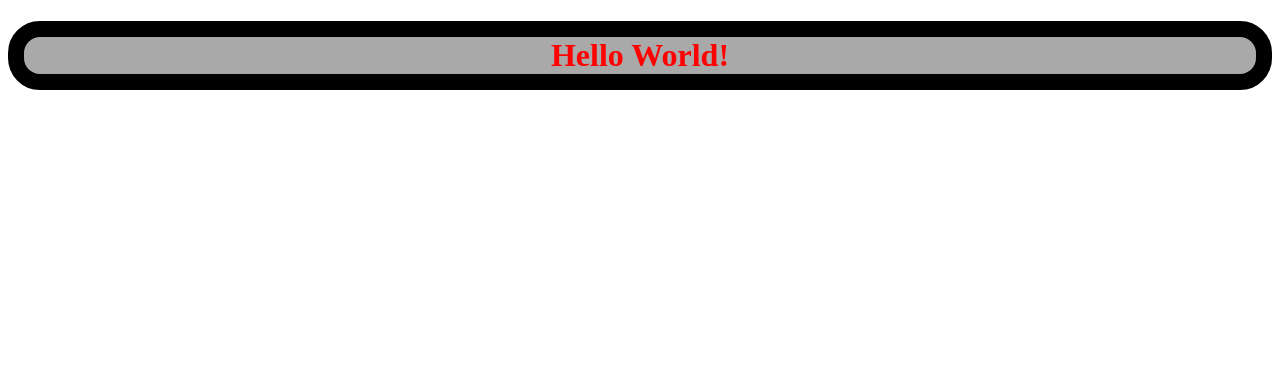
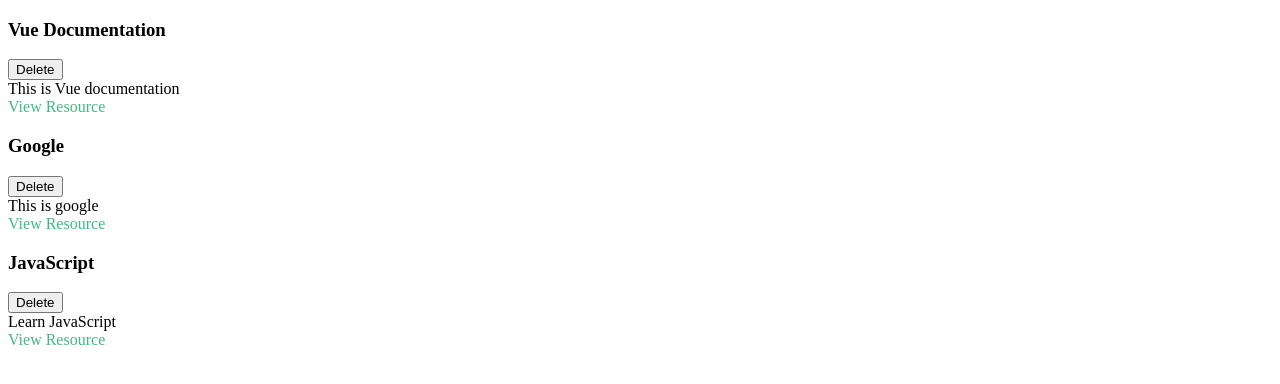
Before and after one commit to dbondariev/CourseProject, a Vue app: page / in a window 1280 px wide. Shown: the top 384 px of the page. Built offline with nearby package versions, Linux system fonts and the light colour scheme.

Commit message:
created starting project structure as well as created one componenet that has props coming in

```diff
--- a/src/App.vue
+++ b/src/App.vue
@@ -1,25 +1,69 @@
 <template>
-  <h1>{{ greeting }}</h1>
+  <ul>
+    <learning-resource
+      v-for="resource in storedResources"
+      :key="resource.id"
+      :resource="resource"
+      :title="resource.title"
+      :link="resource.link"
+      :description="resource.description"
+    ></learning-resource>
+  </ul>
 </template>
 
 <script>
+import LearningResource from './components/learning-resources/LearningResource.vue';
+
 export default {
+  components: {
+    LearningResource,
+  },
   data() {
     return {
-      greeting: 'Hello World!',
+      storedResources: [
+        {
+          id: 1,
+          title: 'Vue Documentation',
+          link: 'https://vuejs.org',
+          description: 'This is Vue documentation',
+        },
+        {
+          id: 2,
+          title: 'Google',
+          link: 'https://google.com',
+          description: 'This is google',
+        },
+        {
+          id: 3,
+          title: 'JavaScript',
+          link: 'https://javascript.info/',
+          description: 'Learn JavaScript',
+        },
+      ],
     };
   },
 };
 </script>
 
 <style>
+ul {
+  list-style: none;
+  padding: 0;
+}
+li {
+  margin-bottom: 1rem;
+}
 h1 {
-  color: red;
-  display: flex;
-  justify-content: center;
-  align-items: center;
-  border-radius: 2rem;
-  border: 1rem solid black;
-  background-color: darkgray;
+  margin-bottom: 0.5rem;
+}
+a {
+  color: #42b983;
+  text-decoration: none;
+}
+a:hover {
+  text-decoration: underline;
+}
+p {
+  margin: 0;
 }
 </style>
--- /dev/null
+++ b/src/components/learning-resources/LearningResource.vue
@@ -0,0 +1,33 @@
+<template>
+  <li>
+    <div>
+      <header>
+        <h3>{{ title }}</h3>
+        <button>Delete</button>
+      </header>
+    </div>
+    <p>{{ description }}</p>
+    <nav>
+      <a :href="link" target="_blank">View Resource</a>
+    </nav>
+  </li>
+</template>
+
+<script>
+export default {
+  props: ['title', 'link', 'description'],
+};
+</script>
+
+<style>
+ul {
+  list-style: none;
+  padding: 0;
+}
+li {
+  margin-bottom: 1rem;
+}
+h1 {
+  margin-bottom: 0.5rem;
+}
+</style>
--- a/src/main.js
+++ b/src/main.js
@@ -1,4 +1,5 @@
 import { createApp } from 'vue';
 import App from './App.vue';
 
+
 createApp(App).mount('#app');
```
